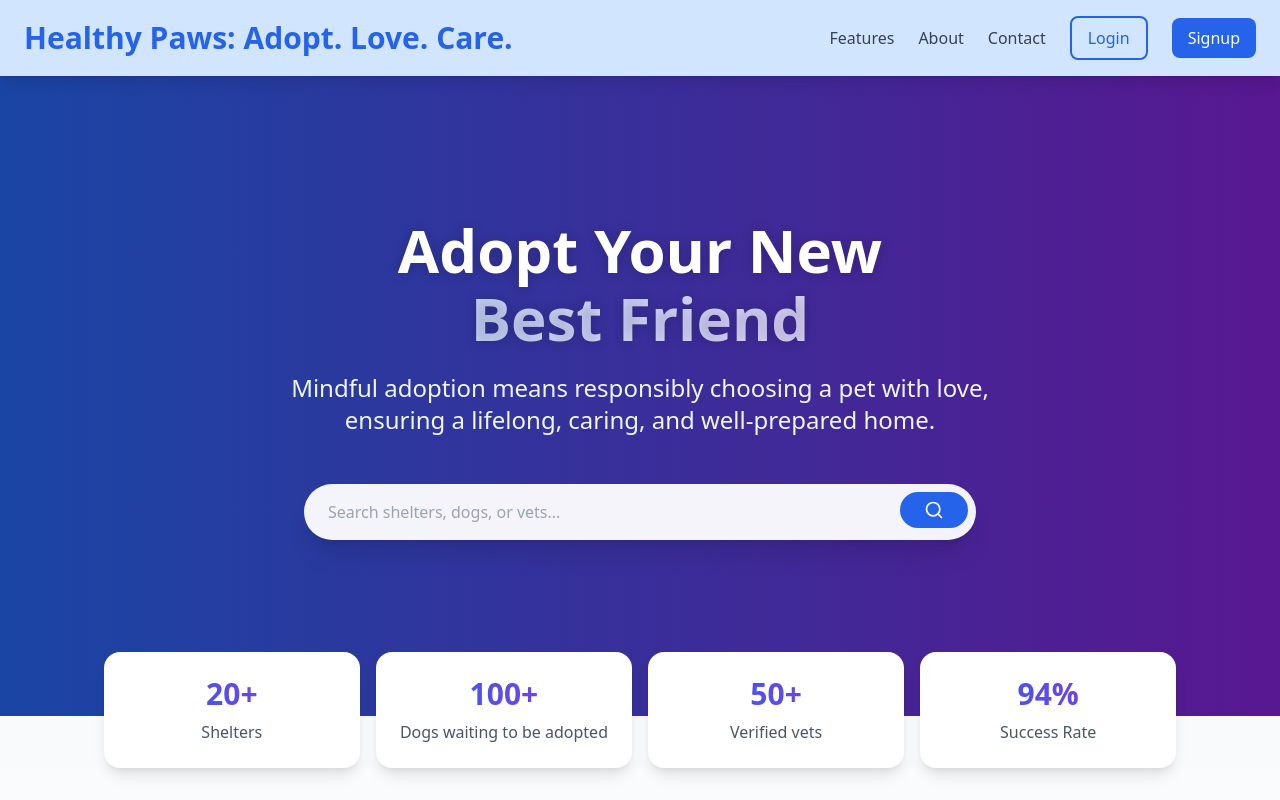
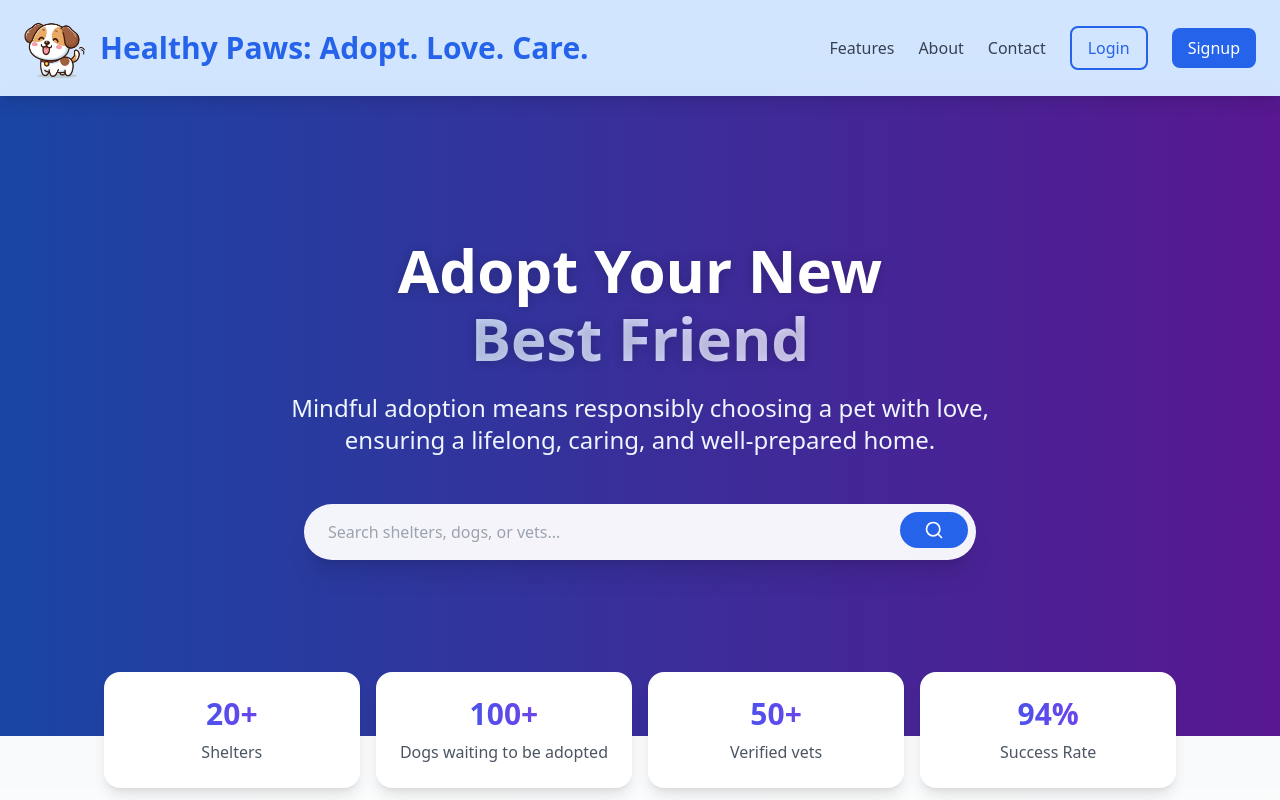
Before and after one commit to aarushiarora18/Healthy-Paws, a Next.js app: page / in a window 1280 px wide. Shown: the top 800 px of the page. Built offline with nearby package versions, Linux system fonts and the light colour scheme.

Commit message:
Deleted unnecessary page.js

```diff
--- a/components/Navbar/page.js
+++ b/components/Navbar/page.js
@@ -7,6 +7,8 @@ const Navbar = () => {
       <nav className="container mx-auto px-6 py-4 flex justify-between items-center">
         <div className="flex items-center">
           {/* Brand/Logo */}
+          <img src="/dog1.png" alt="Logo" className="h-16 w-16 mr-3" />
+
           <Link href="/" className="text-3xl font-bold text-blue-600">
           Healthy Paws: Adopt. Love. Care.
           </Link>
```
Also changed, not shown: public/dog1.png (added).
